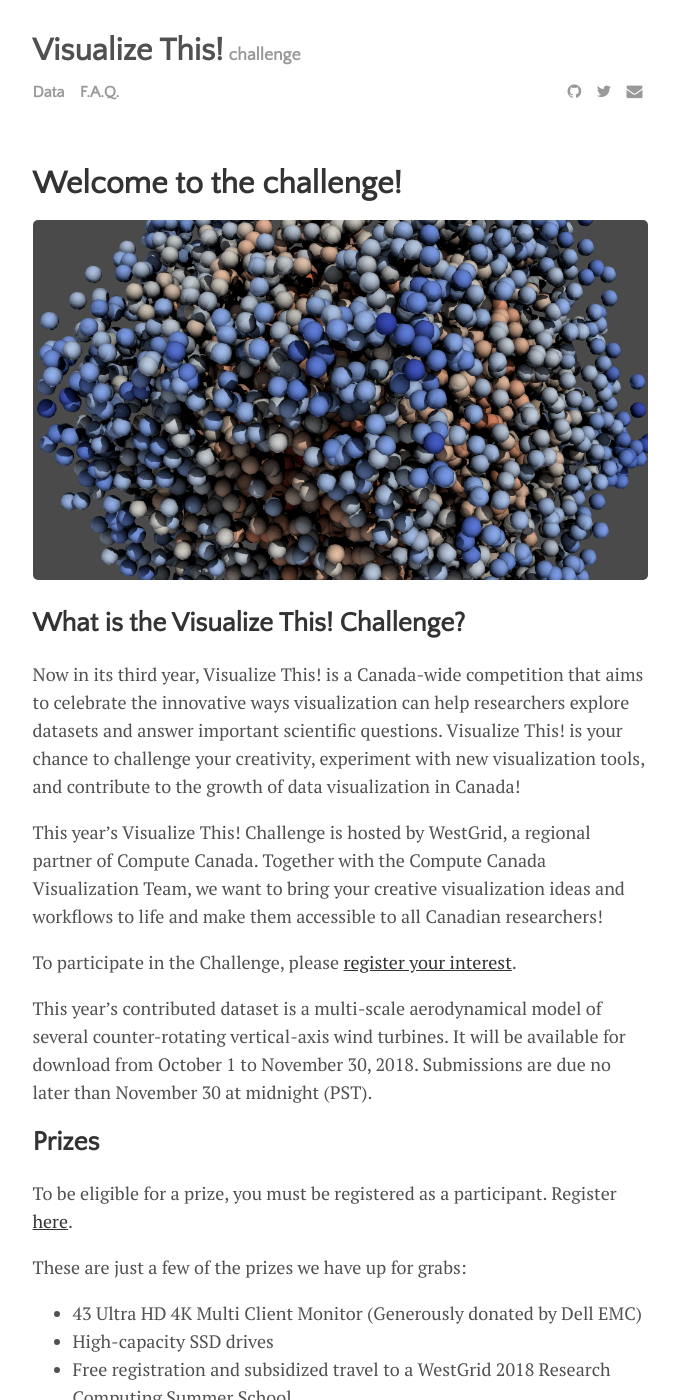
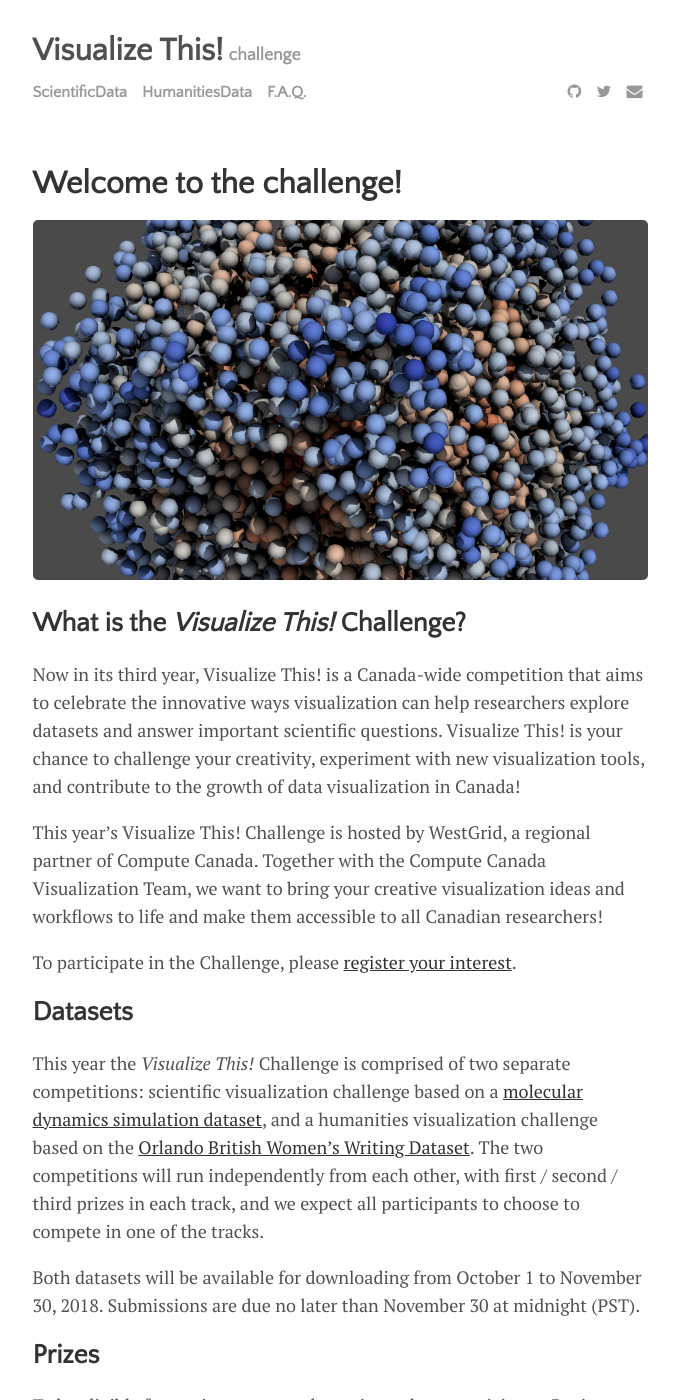
Before and after one commit to WestGrid/visualizeThis, a Jekyll site: the page built from _posts/2018-08-28-welcome-to-challenge.md, in a window 1280 px wide and 1400 px high. Shown: the whole window, without its empty margins (300-979 px from the left). Built offline with Jekyll 4.4.1, drawn with Linux system fonts in a browser that asks for light colours; some of the changed text lies outside the part shown.

Commit message:
split data.md into scientific.md and humanities.md; working on humanities.md

```diff
--- a/_data/settings.yml
+++ b/_data/settings.yml
@@ -6,7 +6,8 @@ disqus:
 google-ID: 'UA-112060364-1'
 
 menu:
-- {name: 'Data', path: 'menu', url: 'data.html'}
+- {name: 'ScientificData', path: 'menu', url: 'scientific.html'}
+- {name: 'HumanitiesData', path: 'menu', url: 'humanities.html'}
 - {name: 'F.A.Q.', path: 'menu', url: 'faq.html'}
 
 # Available social icons are powered by Font Awesome, so you can use any icon that they offer
--- a/_posts/2018-08-28-welcome-to-challenge.md
+++ b/_posts/2018-08-28-welcome-to-challenge.md
@@ -7,7 +7,7 @@ tags: [documentation,sample]
 image: ospraySpheres.png
 ---
 
-## What is the Visualize This! Challenge?
+## What is the *Visualize This!* Challenge?
 
 Now in its third year, Visualize This! is a Canada-wide competition that aims to celebrate the innovative
 ways visualization can help researchers explore datasets and answer important scientific
@@ -21,9 +21,17 @@ ideas and workflows to life and make them accessible to all Canadian researchers
 To participate in the Challenge, please
 [register your interest](https://www.eventbrite.ca/e/3rd-annual-visualize-this-challenge-registration-48899166724).
 
-This year’s contributed dataset is a multi-scale aerodynamical model of several counter-rotating
-vertical-axis wind turbines. It will be available for download from October 1 to November
-30, 2018. Submissions are due no later than November 30 at midnight (PST).
+## Datasets
+
+This year the *Visualize This!* Challenge is comprised of two separate competitions: scientific
+visualization challenge based on a [molecular dynamics simulation dataset]({{ site.baseurl
+}}/menu/scientific.html), and a humanities visualization challenge based on the
+[Orlando British Women's Writing Dataset]({{ site.baseurl }}/menu/humanities.html). The two competitions
+will run independently from each other, with first / second / third prizes in each track, and we expect
+all participants to choose to compete in one of the tracks.
+
+Both datasets will be available for downloading from October 1 to November 30, 2018. Submissions are due
+no later than November 30 at midnight (PST).
 
 ## Prizes
 
@@ -76,6 +84,8 @@ enables researchers to answer the important scientific questions facing us today
 
 ## More information
 
+[Scientific Dataset Details]({{ site.baseurl }}/menu/scientific.html)
+
+[Humanities Dataset Details]({{ site.baseurl }}/menu/humanities.html)
+
 [Frequently Asked Questions]({{ site.baseurl }}/menu/faq.html)
-
-[Dataset Details]({{ site.baseurl }}/menu/data.html)
```
Also changed, not shown: menu/humanities.md (added, +230 -0 lines), menu/scientific.md (renamed from menu/data.md, +1 -1 lines), assets/img/bronte.png (added).
